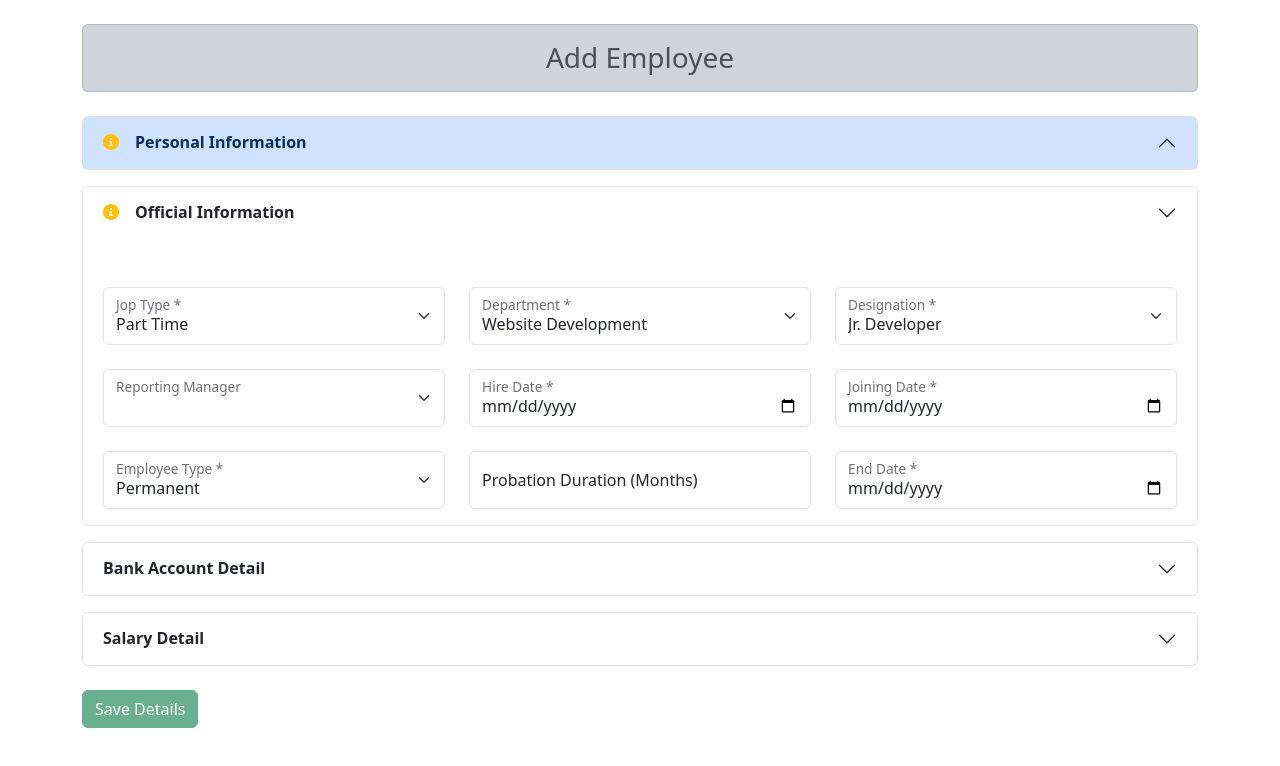
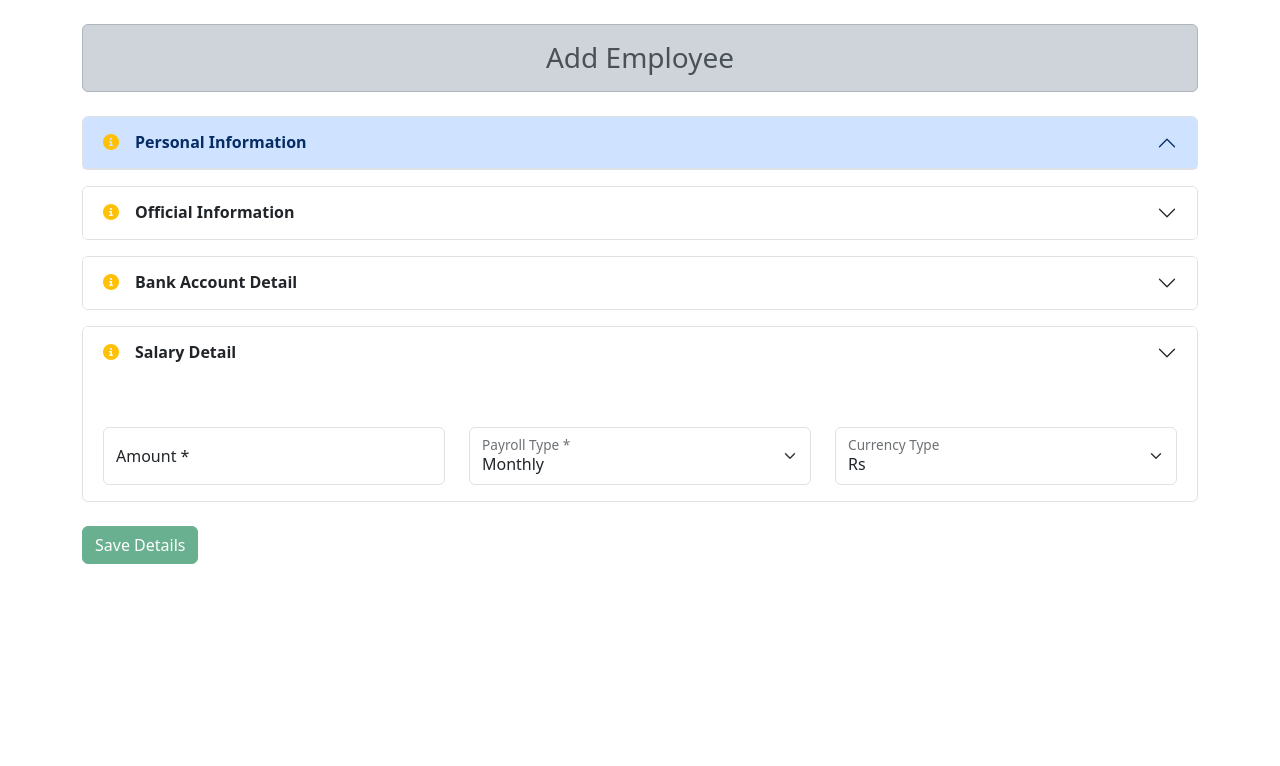
Before and after one commit to zeeshanahmad17/angular-practice, an Angular app: page / in a window 1280 px wide. Shown: the top 766 px of the page. Built offline with nearby package versions, Linux system fonts and the light colour scheme.

Commit message:
add employee - all form basic integration complete

```diff
--- a/src/app/employees/add-employee/add-employee.component.ts
+++ b/src/app/employees/add-employee/add-employee.component.ts
@@ -47,15 +47,30 @@ export class AddEmployeeComponent implements OnInit {
     });
 
     // Initialize form controls for bank account details
-    this.bankAccountDetailForm = new FormGroup({});
+    this.bankAccountDetailForm = new FormGroup({
+      paymentMode: new FormControl('cash', [Validators.required]),
+      bankName: new FormControl('', [Validators.required]),
+      accountNumber: new FormControl(null, [Validators.required]),
+      phoneNumber: new FormControl(null, [Validators.required]),
+      iban: new FormControl(''),
+      accountTitle: new FormControl('', [Validators.required]),
+    });
 
     // Initialize form controls for salary details
-    this.salaryDetailForm = new FormGroup({});
+    this.salaryDetailForm = new FormGroup({
+      amount: new FormControl(null, [Validators.required]),
+      payrollType: new FormControl('monthly', [Validators.required]),
+      currencyType: new FormControl('rs', [Validators.required]),
+    });
   }
 
   handleUpdateEmployee() {
-    // Handle update logic
-    const personalInfoFormData = this.personalInformationForm.value;
-    // You can now use personalInfoFormData for further processing or API calls
+    const userData = {
+      personalInformation: this.personalInformationForm.value,
+      officialInformation: this.officialInformationForm.value,
+      bankDetails: this.bankAccountDetailForm.value,
+      salaryDetails: this.salaryDetailForm.value,
+    };
+    console.log(userData);
   }
 }
--- a/src/app/employees/add-employee/bank-account-detail/bank-account-detail.component.html
+++ b/src/app/employees/add-employee/bank-account-detail/bank-account-detail.component.html
@@ -2,13 +2,23 @@
   <div class="accordion-item">
     <h2 class="accordion-header rounded-3" id="panel-bankAccountDetail">
       <button
-        class="accordion-button collapsed fw-bold"
+        class="accordion-button collapsed fw-bold gap-3"
         type="button"
         data-bs-toggle="collapse"
         data-bs-target="#bank-account-detail"
         aria-expanded="false"
         aria-controls="bank-account-detail"
       >
+        <span>
+          <i
+            *ngIf="!bankAccountFormGroup.valid"
+            class="fa-solid fa-circle-info text-warning"
+          ></i>
+          <i
+            *ngIf="bankAccountFormGroup.valid"
+            class="fa-solid fa-circle-check text-success"
+          ></i>
+        </span>
         Bank Account Detail
       </button>
     </h2>
@@ -18,6 +28,7 @@
       aria-labelledby="panel-bankAccountDetail"
     >
       <div class="accordion-body pt-5">
+        <form [formGroup]="bankAccountFormGroup">
           <div class="row gy-4">
             <div class="col-md-4">
               <div class="form-floating">
@@ -25,6 +36,7 @@
                   class="form-select"
                   id="paymentMode"
                   aria-label="paymentMode"
+                  formControlName="paymentMode"
                 >
                   <option selected value="bank">Bank Transfer</option>
                   <option value="mfb">Microfinance Bank</option>
@@ -41,6 +53,7 @@
                   class="form-control"
                   id="bankName"
                   placeholder=""
+                  formControlName="bankName"
                 />
                 <label for="bankName">Bank Name *</label>
               </div>
@@ -53,6 +66,7 @@
                   class="form-control"
                   id="accountNumber"
                   placeholder=""
+                  formControlName="accountNumber"
                 />
                 <label for="accountNumber">Account Number *</label>
               </div>
@@ -65,6 +79,7 @@
                   class="form-control"
                   id="phoneNumber"
                   placeholder=""
+                  formControlName="phoneNumber"
                 />
                 <label for="phoneNumber">Phone Number *</label>
               </div>
@@ -77,6 +92,7 @@
                   class="form-control"
                   id="iban"
                   placeholder=""
+                  formControlName="iban"
                 />
                 <label for="iban">IBAN</label>
               </div>
@@ -89,11 +105,13 @@
                   class="form-control"
                   id="accountTitle"
                   placeholder=""
+                  formControlName="accountTitle"
                 />
                 <label for="accountTitle">Account Title *</label>
               </div>
             </div>
           </div>
+        </form>
       </div>
     </div>
   </div>
--- a/src/app/employees/add-employee/official-information/official-information.component.html
+++ b/src/app/employees/add-employee/official-information/official-information.component.html
@@ -24,7 +24,7 @@
     </h2>
     <div
       id="official-information"
-      class="accordion-collapse collapse show"
+      class="accordion-collapse collapse"
       aria-labelledby="panel-officialInformation"
     >
       <div class="accordion-body pt-5">
--- a/src/app/employees/add-employee/personal-information/personal-information.component.html
+++ b/src/app/employees/add-employee/personal-information/personal-information.component.html
@@ -2,7 +2,7 @@
   <div class="accordion-item">
     <h2 class="accordion-header" id="panelsStayOpen-headingOne">
       <button
-        class="accordion-button fw-bold d-flex gap-3"
+        class="accordion-button fw-bold gap-3"
         type="button"
         data-bs-toggle="collapse"
         data-bs-target="#panelsStayOpen-collapseOne"
--- a/src/app/employees/add-employee/salary-detail/salary-detail.component.html
+++ b/src/app/employees/add-employee/salary-detail/salary-detail.component.html
@@ -2,22 +2,33 @@
   <div class="accordion-item">
     <h2 class="accordion-header" id="panel-salaryDetail">
       <button
-        class="accordion-button collapsed fw-bold"
+        class="accordion-button collapsed fw-bold gap-3"
         type="button"
         data-bs-toggle="collapse"
         data-bs-target="#salary-detail"
         aria-expanded="false"
         aria-controls="salary-detail"
       >
+        <span>
+          <i
+            *ngIf="!salaryFormGroup.valid"
+            class="fa-solid fa-circle-info text-warning"
+          ></i>
+          <i
+            *ngIf="salaryFormGroup.valid"
+            class="fa-solid fa-circle-check text-success"
+          ></i>
+        </span>
         Salary Detail
       </button>
     </h2>
     <div
       id="salary-detail"
-      class="accordion-collapse collapse"
+      class="accordion-collapse collapse show"
       aria-labelledby="panel-salaryDetail"
     >
       <div class="accordion-body pt-5">
+        <form [formGroup]="salaryFormGroup">
           <div class="row gy-4">
             <div class="col-md-4">
               <div class="form-floating">
@@ -26,6 +37,7 @@
                   class="form-control"
                   id="amount"
                   placeholder=""
+                  formControlName="amount"
                 />
                 <label for="amount">Amount *</label>
               </div>
@@ -37,6 +49,7 @@
                   class="form-select"
                   id="payrollType"
                   aria-label="payrollType"
+                  formControlName="payrollType"
                 >
                   <option selected value="monthly">Monthly</option>
                 </select>
@@ -50,6 +63,7 @@
                   class="form-select"
                   id="currencyType"
                   aria-label="currencyType"
+                  formControlName="currencyType"
                 >
                   <option selected value="rs">Rs</option>
                 </select>
@@ -57,6 +71,7 @@
               </div>
             </div>
           </div>
+        </form>
       </div>
     </div>
   </div>
```
Lines whose indentation alone changed are shown as unchanged.
